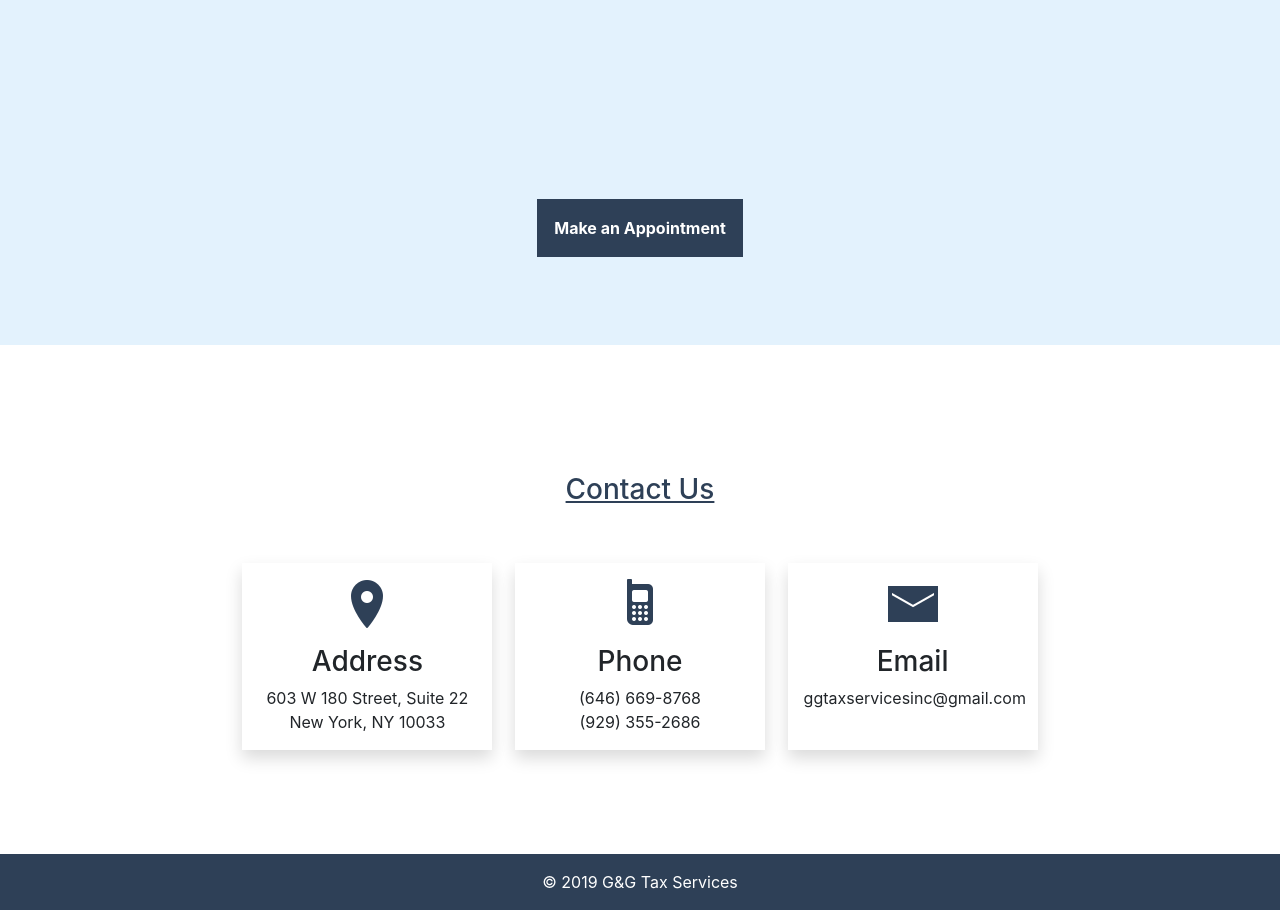
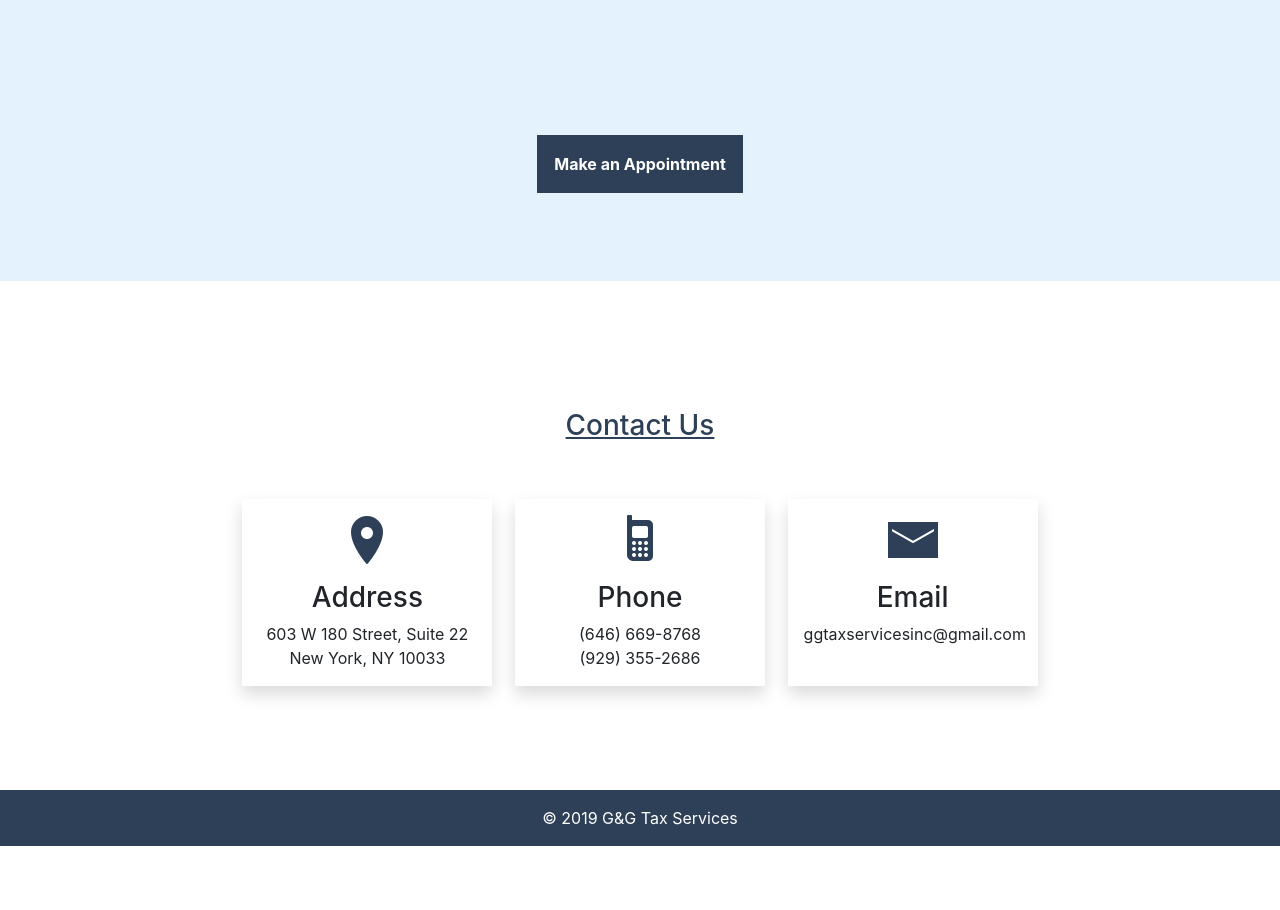
Before and after one commit to Jeffrey-A/g-and-g-tax-services, a React (Create React App) app: page / in a window 1280 px wide. Shown: the part 1960-2870 px from the top of the page. After the commit the page ends 2806 px from the top, so only its background shows below. Built offline with nearby package versions, Linux system fonts and the light colour scheme.

Commit message:
feat: style make appointment link

```diff
--- a/src/App.css
+++ b/src/App.css
@@ -51,10 +51,11 @@
   cursor: pointer;
   display: inline-block;
   text-align: center;
-  margin-top: 10rem;
+  margin-top: 6rem;
   text-decoration: none;
   color: #fff;
   border: 1px solid #2e4057;
+  transition: all .3s;
 }
 
 .mk-appointment:visited {
```
